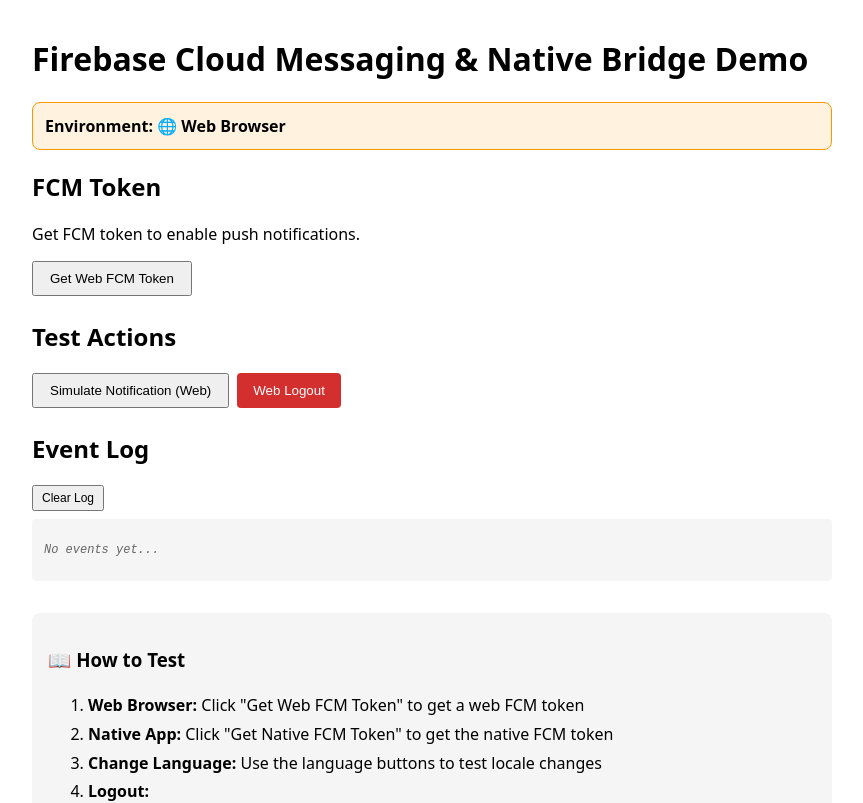
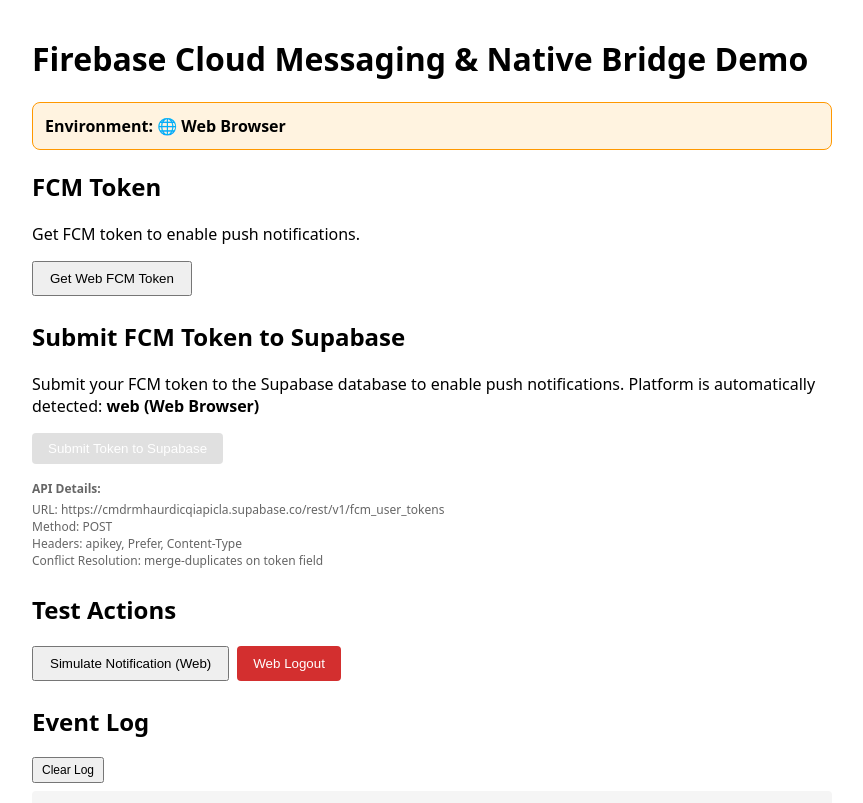
Before and after one commit to az-coder-123/fcm-web-demo, a Next.js app: page / in a window 1280 px wide. Shown: the top 803 px of the page, without its empty margins (208-1071 px from the left). Built offline with nearby package versions, Linux system fonts and the light colour scheme; no server answers.

Commit message:
feat: add TokenSubmission component for FCM token handling and submission

```diff
--- a/app/page.js
+++ b/app/page.js
@@ -17,6 +17,7 @@
 import NetworkStatus from '../components/NetworkStatus';
 import TestActions from '../components/TestActions';
 import Toast from '../components/Toast';
+import TokenSubmission from '../components/TokenSubmission';
 
 export default function Home() {
     const [token, setToken] = useState(null);
@@ -404,6 +405,12 @@
                 addToLog={addToLog}
             />
 
+            <TokenSubmission
+                isNativeApp={isNativeApp}
+                token={token}
+                addToLog={addToLog}
+            />
+
             {isNativeApp && (
                 <NativeBridgeActions
                     currentLocale={currentLocale}
--- /dev/null
+++ b/components/TokenSubmission.js
@@ -0,0 +1,127 @@
+import { useState } from 'react';
+
+const SUPABASE_URL = 'https://cmdrmhaurdicqiapicla.supabase.co/rest/v1/fcm_user_tokens';
+const SUPABASE_API_KEY = 'sb_publishable_PbQ0WpjtLHjn0rStemAm9w_B6U5UH3j';
+
+export default function TokenSubmission({ isNativeApp, token, addToLog }) {
+    const [isSubmitting, setIsSubmitting] = useState(false);
+    const [submissionResult, setSubmissionResult] = useState(null);
+
+    const handleSubmitToken = async () => {
+        if (!token) {
+            addToLog('Submission Error', 'No token available. Please get FCM token first.');
+            return;
+        }
+
+        setIsSubmitting(true);
+        setSubmissionResult(null);
+
+        try {
+            // Determine platform based on environment
+            const platform = isNativeApp ? 'mobileapp' : 'web';
+
+            const response = await fetch(`${SUPABASE_URL}?on_conflict=token`, {
+                method: 'POST',
+                headers: {
+                    'apikey': SUPABASE_API_KEY,
+                    'Prefer': 'resolution=merge-duplicates',
+                    'Content-Type': 'application/json',
+                    'Authorization': `Bearer ${SUPABASE_API_KEY}`
+                },
+                body: JSON.stringify({
+                    token: token,
+                    platform: platform
+                })
+            });
+
+            // Get response text first
+            const responseText = await response.text();
+
+            // Try to parse as JSON, if fails use the text
+            let data;
+            try {
+                data = responseText ? JSON.parse(responseText) : {};
+            } catch (e) {
+                data = { raw_response: responseText };
+            }
+
+            if (response.ok) {
+                setSubmissionResult({
+                    success: true,
+                    message: 'Token submitted successfully!',
+                    data: data
+                });
+                addToLog('Token Submitted', `Platform: ${platform}, Status: Success`);
+            } else {
+                setSubmissionResult({
+                    success: false,
+                    message: `Failed to submit token (${response.status}): ${response.statusText}`,
+                    error: data
+                });
+                addToLog('Submission Error', `Platform: ${platform}, Status: ${response.status}, Error: ${response.statusText}`);
+            }
+        } catch (error) {
+            setSubmissionResult({
+                success: false,
+                message: `Network error: ${error.message}`,
+                error: error
+            });
+            addToLog('Submission Error', `Network error: ${error.message}`);
+        } finally {
+            setIsSubmitting(false);
+        }
+    };
+
+    return (
+        <section style={{ marginBottom: 24 }}>
+            <h2>Submit FCM Token to Supabase</h2>
+            <p>
+                Submit your FCM token to the Supabase database to enable push notifications.
+                Platform is automatically detected: <strong>{isNativeApp ? 'mobileapp (Native App)' : 'web (Web Browser)'}</strong>
+            </p>
+
+            <button
+                onClick={handleSubmitToken}
+                disabled={!token || isSubmitting}
+                style={{
+                    padding: '8px 16px',
+                    backgroundColor: !token || isSubmitting ? '#ccc' : '#4CAF50',
+                    color: 'white',
+                    border: 'none',
+                    borderRadius: 4,
+                    cursor: (!token || isSubmitting) ? 'not-allowed' : 'pointer',
+                    opacity: (!token || isSubmitting) ? 0.6 : 1
+                }}
+            >
+                {isSubmitting ? 'Submitting...' : 'Submit Token to Supabase'}
+            </button>
+
+            {submissionResult && (
+                <div style={{
+                    marginTop: 16,
+                    padding: 12,
+                    backgroundColor: submissionResult.success ? '#d4edda' : '#f8d7da',
+                    borderRadius: 4,
+                    border: `1px solid ${submissionResult.success ? '#c3e6cb' : '#f5c6cb'}`
+                }}>
+                    <strong>{submissionResult.success ? '✓' : '✗'} {submissionResult.message}</strong>
+                    {submissionResult.data && (
+                        <div style={{ marginTop: 8, fontSize: 12, fontFamily: 'monospace' }}>
+                            Response: {JSON.stringify(submissionResult.data)}
+                        </div>
+                    )}
+                </div>
+            )}
+
+            <div style={{ marginTop: 16, fontSize: 12, color: '#666' }}>
+                <strong>API Details:</strong>
+                <div style={{ marginTop: 4 }}>
+                    <div>URL: {SUPABASE_URL}</div>
+                    <div>Method: POST</div>
+                    <div>Headers: apikey, Prefer, Content-Type</div>
+                    <div>Conflict Resolution: merge-duplicates on token field</div>
+                </div>
+            </div>
+        </section>
+    );
+}
```
